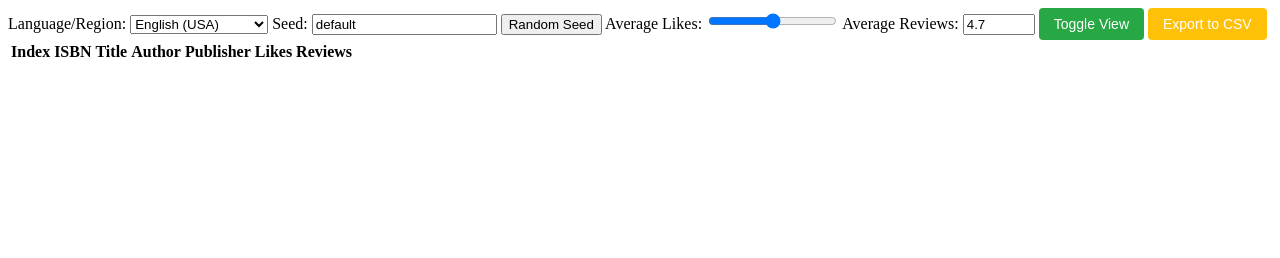
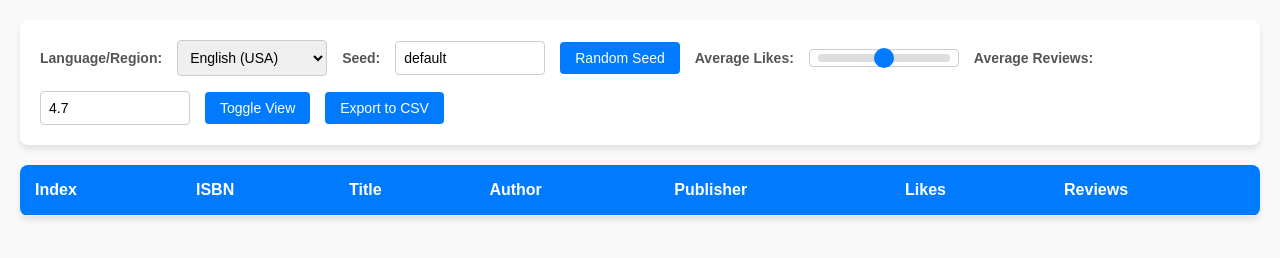
Before and after one commit to AbdullohAbdulxamidov/Intern-Task-5, a website: page public/index.html in a window 1280 px wide. Drawn offline with Linux system fonts and the light colour scheme; no server answers.

Commit message:
final version with updated css

```diff
--- a/public/style.css
+++ b/public/style.css
@@ -1,3 +1,148 @@
+/* General Reset */
+* {
+    margin: 0;
+    padding: 0;
+    box-sizing: border-box;
+}
+
+body {
+    font-family: 'Arial', sans-serif;
+    line-height: 1.6;
+    background-color: #f9f9f9;
+    color: #333;
+    padding: 20px;
+}
+
+/* Header Section */
+#controls {
+    display: flex;
+    flex-wrap: wrap;
+    gap: 15px;
+    align-items: center;
+    padding: 20px;
+    background: #ffffff;
+    border-radius: 8px;
+    box-shadow: 0 4px 6px rgba(0, 0, 0, 0.1);
+    margin-bottom: 20px;
+}
+
+#controls label {
+    font-weight: bold;
+    font-size: 14px;
+    color: #555;
+}
+
+#controls select,
+#controls input[type="text"],
+#controls input[type="number"],
+#controls input[type="range"] {
+    padding: 8px;
+    border: 1px solid #ccc;
+    border-radius: 4px;
+    font-size: 14px;
+    width: 150px;
+    transition: border-color 0.3s ease;
+}
+
+#controls select:focus,
+#controls input[type="text"]:focus,
+#controls input[type="number"]:focus,
+#controls input[type="range"]:focus {
+    border-color: #007bff;
+    outline: none;
+}
+
+#controls button {
+    padding: 8px 15px;
+    background-color: #007bff;
+    color: white;
+    border: none;
+    border-radius: 4px;
+    cursor: pointer;
+    font-size: 14px;
+    transition: background-color 0.3s ease;
+}
+
+#controls button:hover {
+    background-color: #0056b3;
+}
+
+/* Range Slider Styling */
+input[type="range"] {
+    width: 200px;
+    height: 10px;
+    background: transparent;
+    -webkit-appearance: none;
+    appearance: none;
+}
+
+input[type="range"]::-webkit-slider-runnable-track {
+    width: 100%;
+    height: 8px;
+    background: #ddd;
+    border-radius: 5px;
+    cursor: pointer;
+}
+
+input[type="range"]::-webkit-slider-thumb {
+    -webkit-appearance: none;
+    appearance: none;
+    width: 20px;
+    height: 20px;
+    background: #007bff;
+    border-radius: 50%;
+    cursor: pointer;
+    margin-top: -6px;
+}
+
+input[type="range"]::-moz-range-track {
+    width: 100%;
+    height: 8px;
+    background: #ddd;
+    border-radius: 5px;
+    cursor: pointer;
+}
+
+input[type="range"]::-moz-range-thumb {
+    width: 20px;
+    height: 20px;
+    background: #007bff;
+    border-radius: 50%;
+    cursor: pointer;
+}
+
+/* Table Styling */
+#bookTable {
+    width: 100%;
+    border-collapse: collapse;
+    margin-bottom: 20px;
+    background: #ffffff;
+    border-radius: 8px;
+    overflow: hidden;
+    box-shadow: 0 4px 6px rgba(0, 0, 0, 0.1);
+}
+
+#bookTable th,
+#bookTable td {
+    padding: 12px 15px;
+    text-align: left;
+    border-bottom: 1px solid #eee;
+}
+
+#bookTable th {
+    background-color: #007bff;
+    color: white;
+    font-weight: bold;
+}
+
+#bookTable tr:nth-child(even) {
+    background-color: #f9f9f9;
+}
+
+#bookTable tr:hover {
+    background-color: #f1f1f1;
+}
+
 /* Gallery View */
 #galleryView {
     display: flex;
@@ -15,6 +160,12 @@
     width: 250px;
     padding: 15px;
     text-align: center;
+    transition: transform 0.3s ease, box-shadow 0.3s ease;
+}
+
+.gallery-card:hover {
+    transform: translateY(-5px);
+    box-shadow: 0 8px 12px rgba(0, 0, 0, 0.2);
 }
 
 .gallery-card img {
@@ -26,6 +177,7 @@
 .gallery-card h3 {
     font-size: 18px;
     margin: 10px 0;
+    color: #333;
 }
 
 .gallery-card p {
@@ -37,12 +189,10 @@
     display: none;
 }
 
-/* Button Styling */
+/* Toggle and Export Buttons */
 #toggleView,
 #exportCSV {
     padding: 8px 15px;
-    background-color: #28a745;
-    color: white;
     border: none;
     border-radius: 4px;
     cursor: pointer;
@@ -50,15 +200,35 @@
     transition: background-color 0.3s ease;
 }
 
-#toggleView:hover,
-#exportCSV:hover {
+#toggleView {
+    background-color: #28a745;
+    color: white;
+}
+
+#toggleView:hover {
     background-color: #218838;
 }
 
 #exportCSV {
     background-color: #ffc107;
+    color: black;
 }
 
 #exportCSV:hover {
     background-color: #e0a800;
 }
+
+/* Responsive Design */
+@media (max-width: 768px) {
+    #controls {
+        flex-direction: column;
+        align-items: flex-start;
+    }
+
+    #controls select,
+    #controls input[type="text"],
+    #controls input[type="number"],
+    #controls input[type="range"] {
+        width: 100%;
+    }
+}
```
